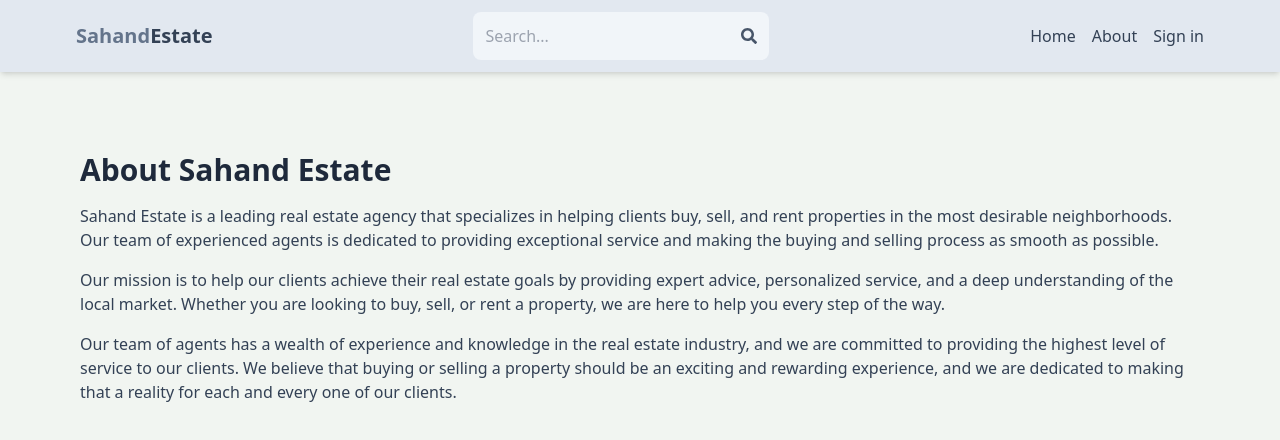
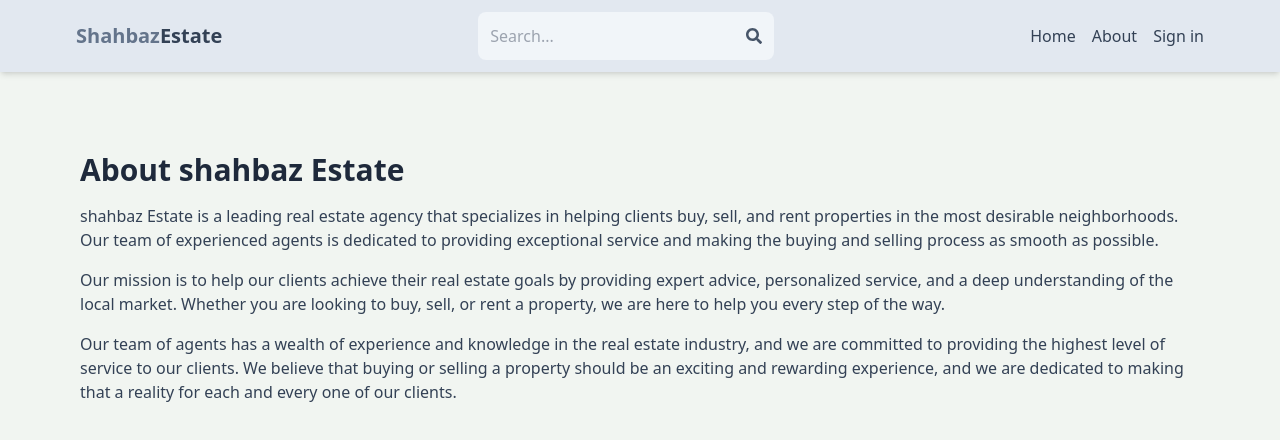
Before and after one commit to sahandghavidel/mern-estate, a React (Vite) app in the folder client/: page /about in a window 1280 px wide. Shown: the top 440 px of the page. Built offline with nearby package versions, Linux system fonts and the light colour scheme; no server answers.

Commit message:
upload code

```diff
--- a/client/index.html
+++ b/client/index.html
@@ -3,7 +3,7 @@
   <head>
     <meta charset="UTF-8" />
     <meta name="viewport" content="width=device-width, initial-scale=1.0" />
-    <title>Sahand Estate</title>
+    <title>Shahbaz Estate</title>
   </head>
   <body>
     <div id="root"></div>
--- a/client/package.json
+++ b/client/package.json
@@ -12,6 +12,7 @@
   "dependencies": {
     "@reduxjs/toolkit": "^1.9.5",
     "firebase": "^10.3.1",
+    "mern-estate": "file:..",
     "react": "^18.2.0",
     "react-dom": "^18.2.0",
     "react-icons": "^4.10.1",
--- a/client/src/components/Header.jsx
+++ b/client/src/components/Header.jsx
@@ -27,7 +27,7 @@
       <div className='flex justify-between items-center max-w-6xl mx-auto p-3'>
         <Link to='/'>
           <h1 className='font-bold text-sm sm:text-xl flex flex-wrap'>
-            <span className='text-slate-500'>Sahand</span>
+            <span className='text-slate-500'>Shahbaz</span>
             <span className='text-slate-700'>Estate</span>
           </h1>
         </Link>
--- a/client/src/pages/About.jsx
+++ b/client/src/pages/About.jsx
@@ -3,8 +3,8 @@
 export default function About() {
   return (
     <div className='py-20 px-4 max-w-6xl mx-auto'>
-      <h1 className='text-3xl font-bold mb-4 text-slate-800'>About Sahand Estate</h1>
-      <p className='mb-4 text-slate-700'>Sahand Estate is a leading real estate agency that specializes in helping clients buy, sell, and rent properties in the most desirable neighborhoods. Our team of experienced agents is dedicated to providing exceptional service and making the buying and selling process as smooth as possible.</p>
+      <h1 className='text-3xl font-bold mb-4 text-slate-800'>About shahbaz Estate</h1>
+      <p className='mb-4 text-slate-700'>shahbaz Estate is a leading real estate agency that specializes in helping clients buy, sell, and rent properties in the most desirable neighborhoods. Our team of experienced agents is dedicated to providing exceptional service and making the buying and selling process as smooth as possible.</p>
       <p className='mb-4 text-slate-700'>
       Our mission is to help our clients achieve their real estate goals by providing expert advice, personalized service, and a deep understanding of the local market. Whether you are looking to buy, sell, or rent a property, we are here to help you every step of the way.
       </p>
--- a/client/src/pages/Home.jsx
+++ b/client/src/pages/Home.jsx
@@ -55,7 +55,7 @@
           place with ease
         </h1>
         <div className='text-gray-400 text-xs sm:text-sm'>
-          Sahand Estate is the best place to find your next perfect place to
+          Shahbaz Estate is the best place to find your next perfect place to
           live.
           <br />
           We have a wide range of properties for you to choose from.
```
Also changed, not shown: 2 other files (tests, documents, lock files or other folders).
